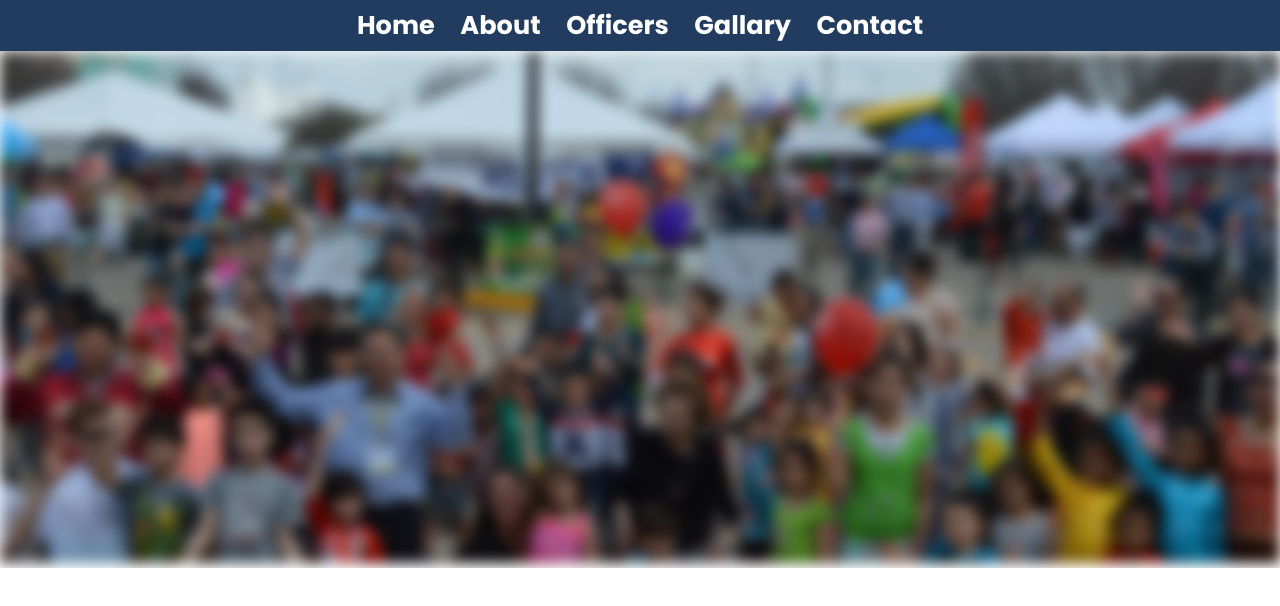
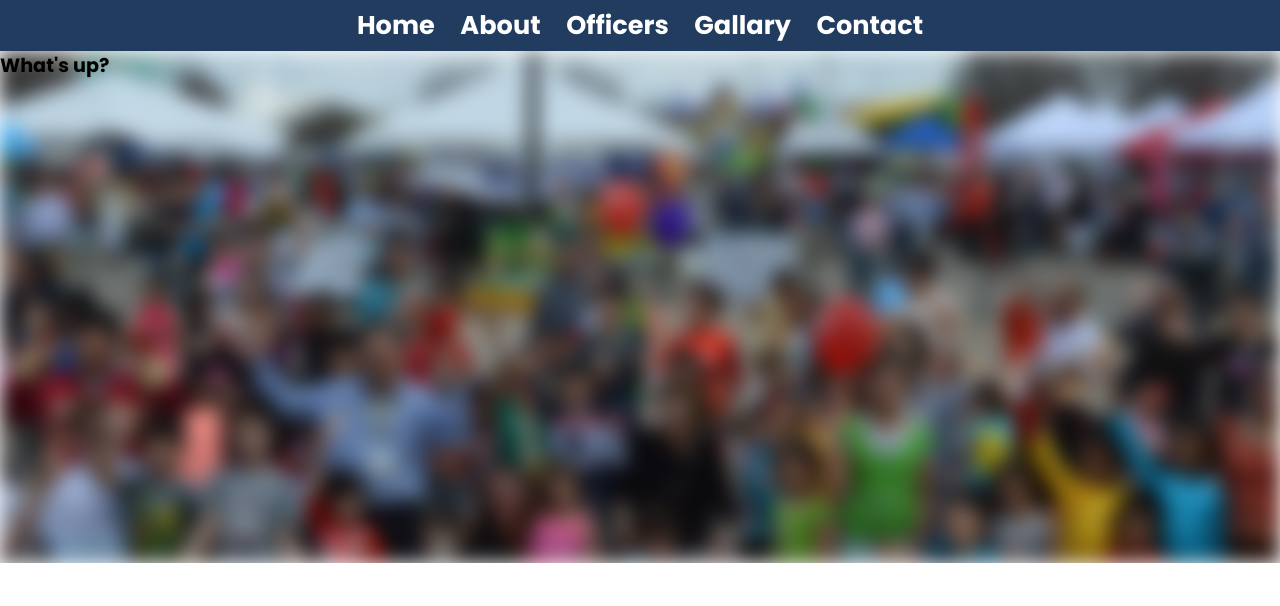
Before and after one commit to JETKeyClub/jetkeyclub.github.io, a React (Vite) app in the folder KeyClubWebsite/: page / in a window 1280 px wide. Shown: the top 606 px of the page. Built offline with nearby package versions, Linux system fonts and the light colour scheme.

Commit message:
More work on banner

```diff
--- a/KeyClubWebsite/src/components/Home.tsx
+++ b/KeyClubWebsite/src/components/Home.tsx
@@ -1,10 +1,9 @@
 import "../stylesheets/Home.css"
-import HomeBanner from "../assets/homeBanner.jpg"
 
 export default function Home() {
     return <div className="Page">
         <div className="Banner">
-            <img src={HomeBanner}/>
+            <h2>What's up?</h2>
         </div>
     </div>
 }
--- a/KeyClubWebsite/src/stylesheets/Home.css
+++ b/KeyClubWebsite/src/stylesheets/Home.css
@@ -1,19 +1,28 @@
 .Banner {
     display: block;
     justify-content: center;
-}
-.Banner > img {
+    position: relative; /* Required for pseudo-element positioning */
     width: 100%;
     height: 40rem;
-    object-fit: cover;
-    filter: blur(7px);
     max-height: 560px;
+    overflow: hidden; /* Prevent pseudo-element overflow */
 }
 
-
+.Banner::before {
+    content: "";
+    position: absolute;
+    top: 0;
+    left: 0;
+    width: 100%;
+    height: 100%;
+    background: url("../assets/homeBanner.jpg") no-repeat center center;
+    background-size: cover;
+    filter: blur(10px); /* Apply blur to the background image */
+    z-index: -1; /* Place the pseudo-element behind the content */
+}
 @media (orientation: portrait), (max-width: 540px) {
-    .Banner > img {
-        aspect-ratio: 1/1;
-        height: 60rem;
+    .Banner  {
+        width: 100vw;
+        height: 100vw;
     }
 }
```
